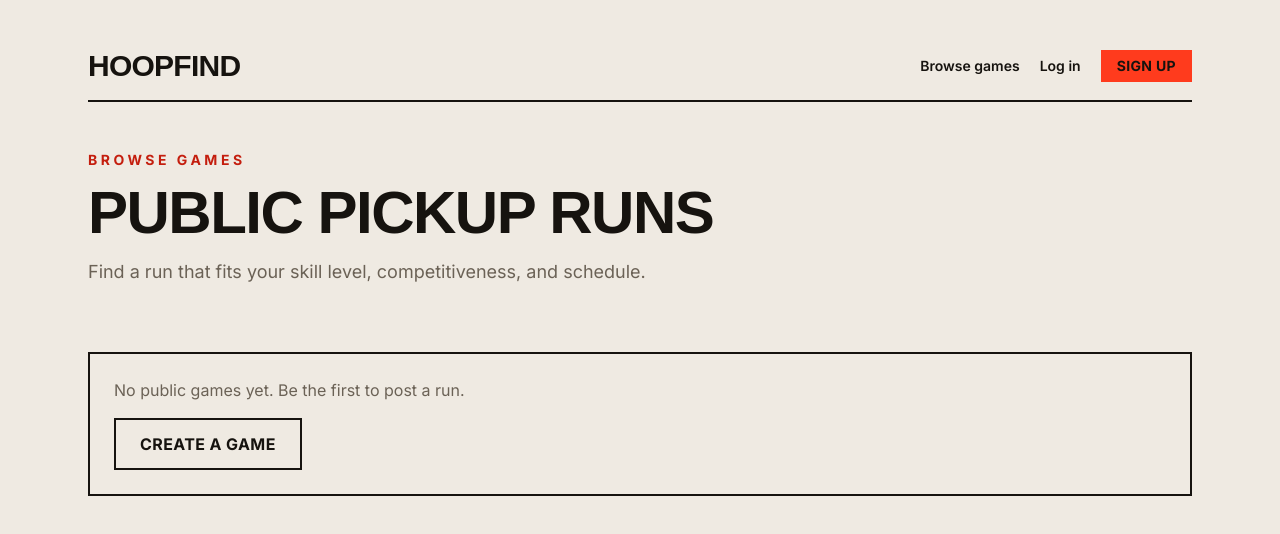
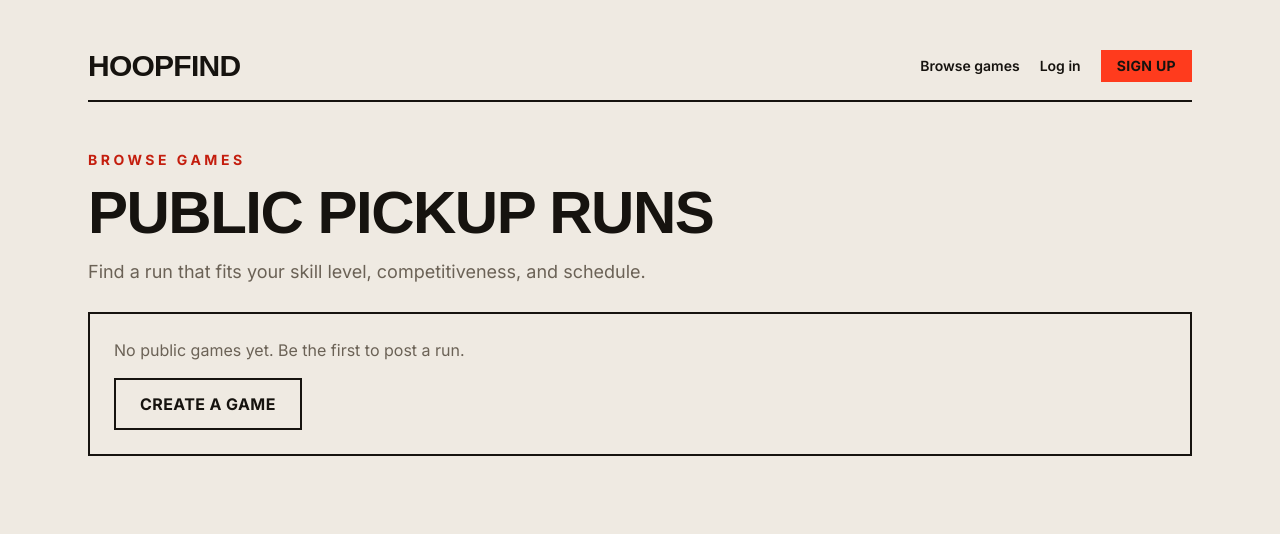
Before and after one commit to darrenchen75/hoopfind, a Next.js app: page /games in a window 1280 px wide. Shown: the top 534 px of the page. Built offline with nearby package versions, Linux system fonts and the light colour scheme; no server answers; the database is empty; a web font is replaced by a local one.

Commit message:
fix games empty state spacing

```diff
--- a/app/games/page.tsx
+++ b/app/games/page.tsx
@@ -41,12 +41,10 @@ export default async function GamesPage() {
             We couldn&apos;t load games right now. Please try again later.
           </p>
         ) : games.length === 0 ? (
-          <div className="mt-10">
-            <EmptyState
-              message="No public games yet. Be the first to post a run."
-              cta={{ href: "/games/new", label: "Create a game" }}
-            />
-          </div>
+          <EmptyState
+            message="No public games yet. Be the first to post a run."
+            cta={{ href: "/games/new", label: "Create a game" }}
+          />
         ) : (
           <GamesBrowser items={items} canMatch={canMatch} />
         )}
```
